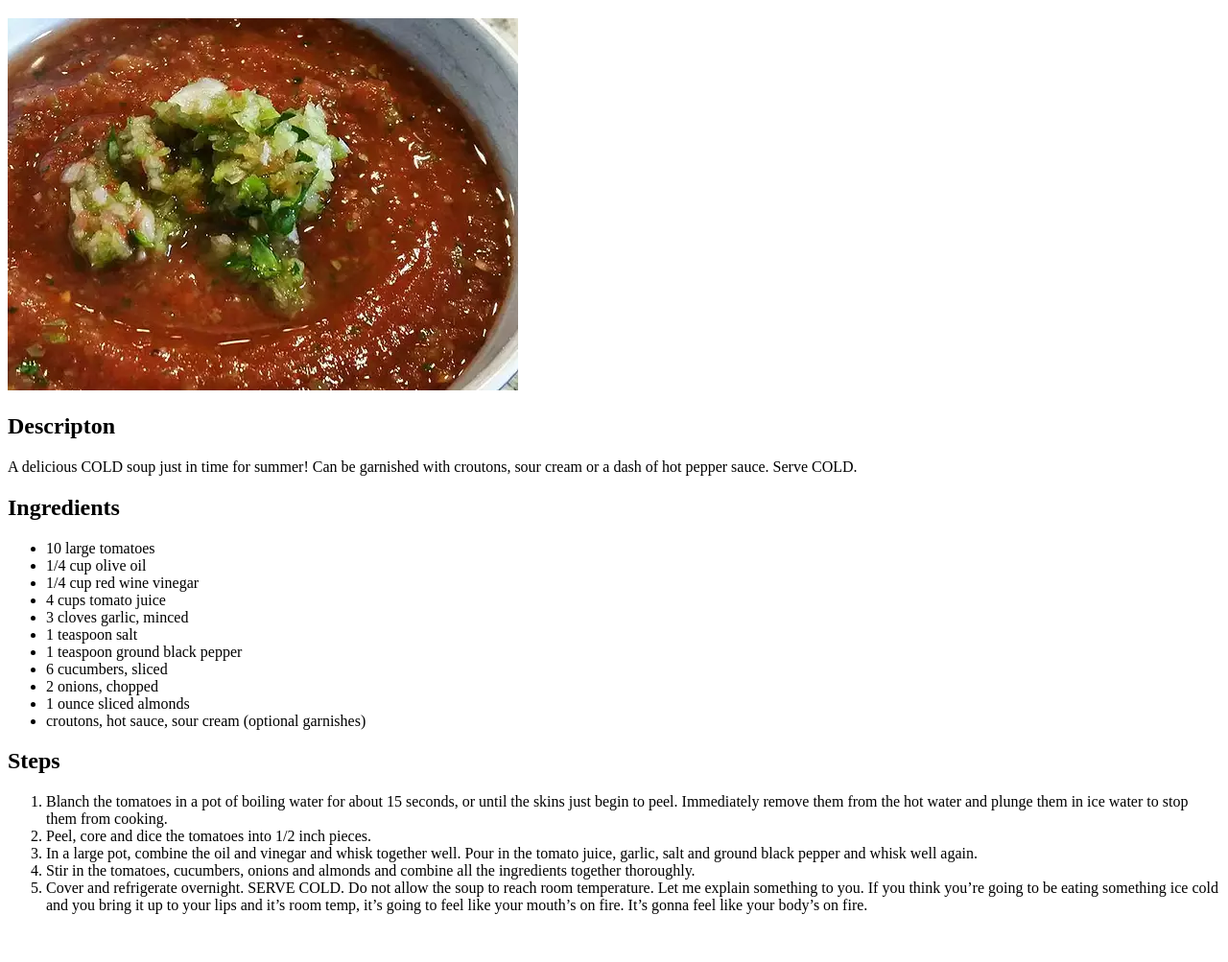
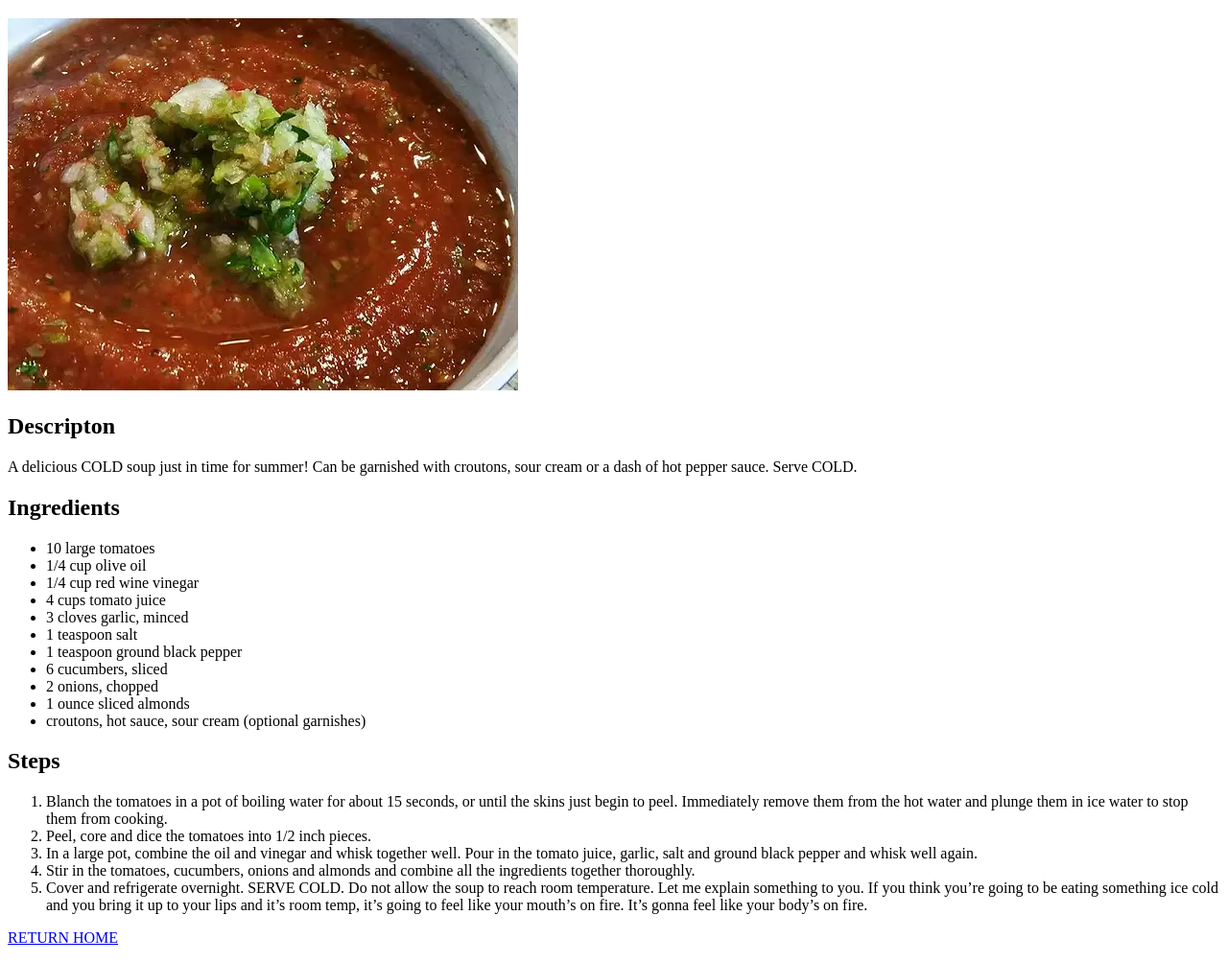
Before and after one commit to sunshine-and-wind/odin-recipes, a plain HTML site: page recipes/gazpacho.html in a window 1280 px wide. Shown: the part 61-1064 px from the top of the page at 96% size. Before the commit the page ends 1030 px from the top, so only its background shows below. Drawn offline with Linux system fonts and the light colour scheme.

Commit message:
Display Back Home links on recipe pages

```diff
--- a/recipes/gazpacho.html
+++ b/recipes/gazpacho.html
@@ -35,5 +35,7 @@
         <li>Stir in the tomatoes, cucumbers, onions and almonds and combine all the ingredients together thoroughly.</li>
         <li>Cover and refrigerate overnight. SERVE COLD. Do not allow the soup to reach room temperature. Let me explain something to you. If you think you’re going to be eating something ice cold and you bring it up to your lips and it’s room temp, it’s going to feel like your mouth’s on fire. It’s gonna feel like your body’s on fire.</li>
     </ol>
+    <p><a href="../index.html">RETURN HOME</a></p>
+
 </body>
 </html>
```
Also changed, not shown: recipes/nachos.html (+2 -0 lines), recipes/sloppy.html (+2 -0 lines).
